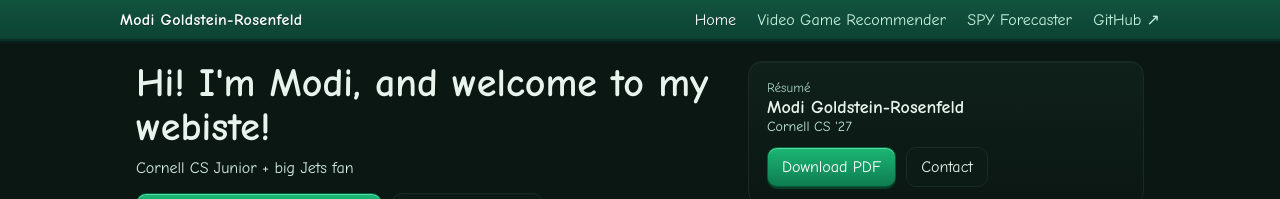
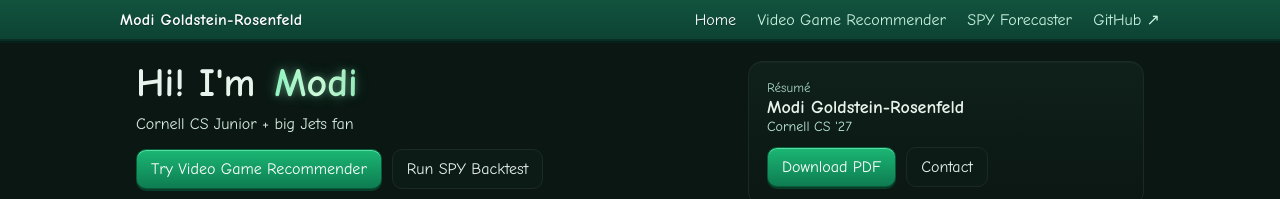
Before and after one commit to Modertool999/modigr.github.io, a plain HTML site: page index.html in a window 1280 px wide. Shown: the top 199 px of the page. Drawn offline with Linux system fonts and the light colour scheme.

Commit message:
edit modi text again

```diff
--- a/index.html
+++ b/index.html
@@ -98,7 +98,7 @@
     <section class="grid grid-2col" style="align-items:flex-start;">
       <!-- LEFT -->
       <div>
-        <h1>Hi! I'm Modi, and welcome to my webiste!</h1>
+        <h1>Hi! I'm <span class="name-neon">Modi</span></h1>
         <p style="margin-top:10px; max-width:700px;">
           Cornell CS Junior + big Jets fan
         </p>
```
